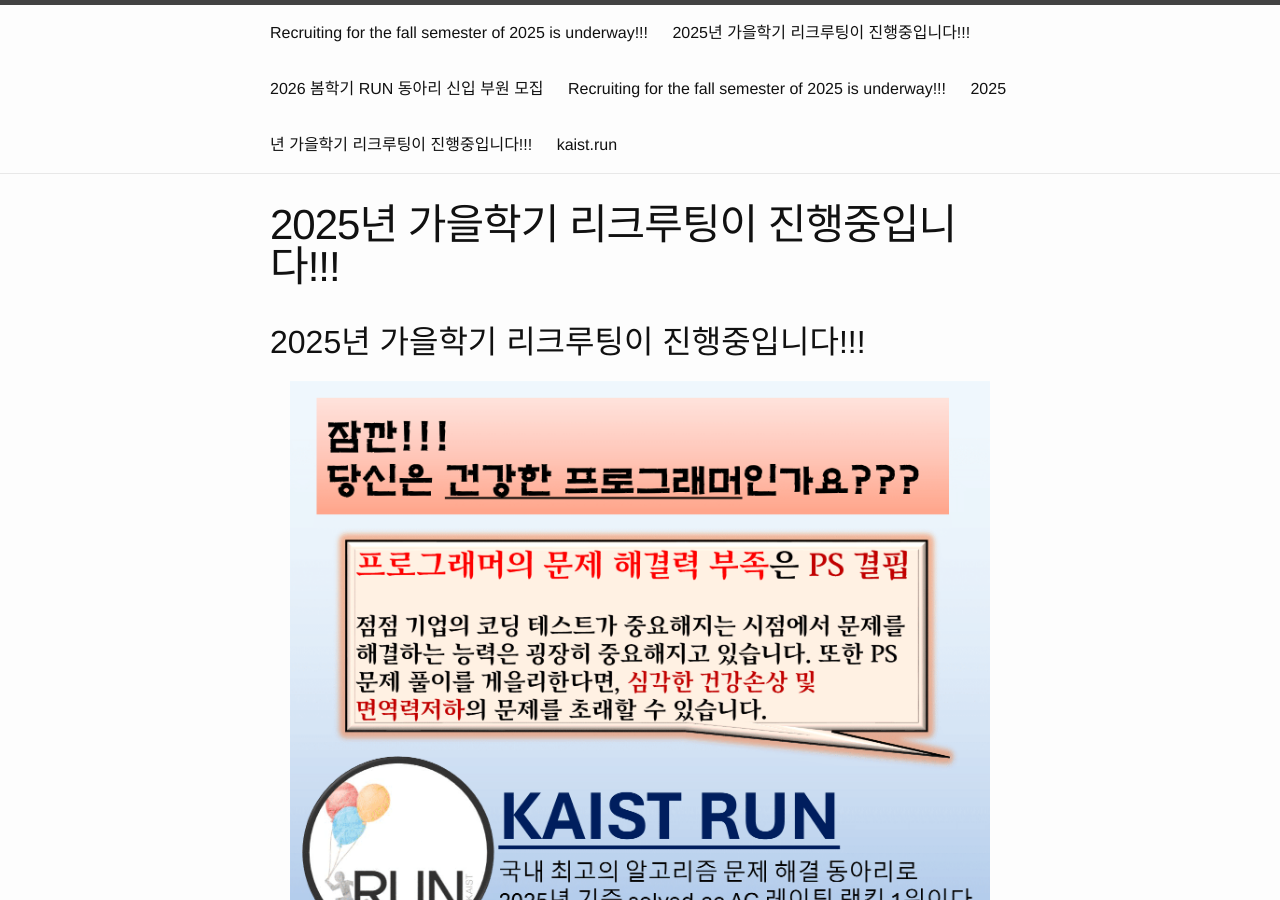
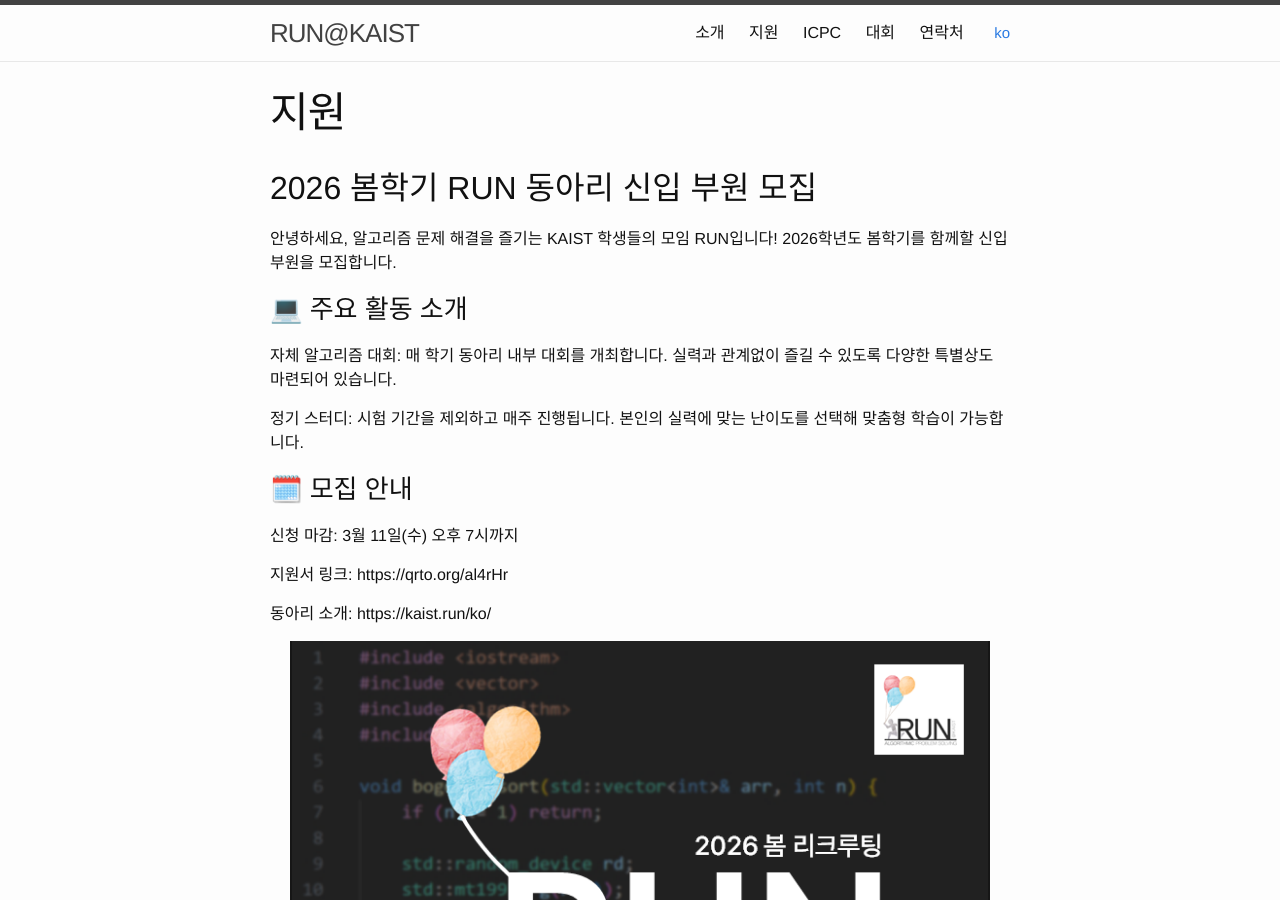
Before and after one commit to RUN-KAIST/kaist.run, a Jekyll site: the page built from apply/ko.md, in a window 1280 px wide and 900 px high. Built offline with Jekyll 4.4.1, drawn with Linux system fonts in a browser that asks for light colours; our own code applies the rules of GitHub Pages for plain Markdown files; some of the changed text lies outside the part shown.

Commit message:
Update ko.md

```diff
--- a/apply/ko.md
+++ b/apply/ko.md
@@ -1,7 +1,32 @@
-## 2025년 가을학기 리크루팅이 진행중입니다!!!
+---
+layout: page
+title: 지원
+permalink: /ko/apply/
+ref: apply
+lang: ko
+order: 2
+---
+
+## 2026 봄학기 RUN 동아리 신입 부원 모집
+
+안녕하세요, 알고리즘 문제 해결을 즐기는 KAIST 학생들의 모임 RUN입니다! 2026학년도 봄학기를 함께할 신입 부원을 모집합니다.
+
+### 💻 주요 활동 소개
+
+자체 알고리즘 대회: 매 학기 동아리 내부 대회를 개최합니다. 실력과 관계없이 즐길 수 있도록 다양한 특별상도 마련되어 있습니다.
+
+정기 스터디: 시험 기간을 제외하고 매주 진행됩니다. 본인의 실력에 맞는 난이도를 선택해 맞춤형 학습이 가능합니다.
+
+### 🗓️ 모집 안내
+
+신청 마감: 3월 11일(수) 오후 7시까지
+
+지원서 링크: https://qrto.org/al4rHr
+
+동아리 소개: https://kaist.run/ko/
 
 <div style="text-align: center">
-  <img src="/apply/2025-spring/런포스터 최종-1.png" alt="poster" style="width: 700px;"/>
+  <img src="/apply/2026-spring/RUN 2026 spring poster.png" alt="poster" style="width: 700px;"/>
 </div>
 <hr style="size: 20; margin-top: 40px; margin-bottom: 40px; border: solid; border-width: 0; border-bottom: 1px solid #e8e8e8;"/>
 
```
